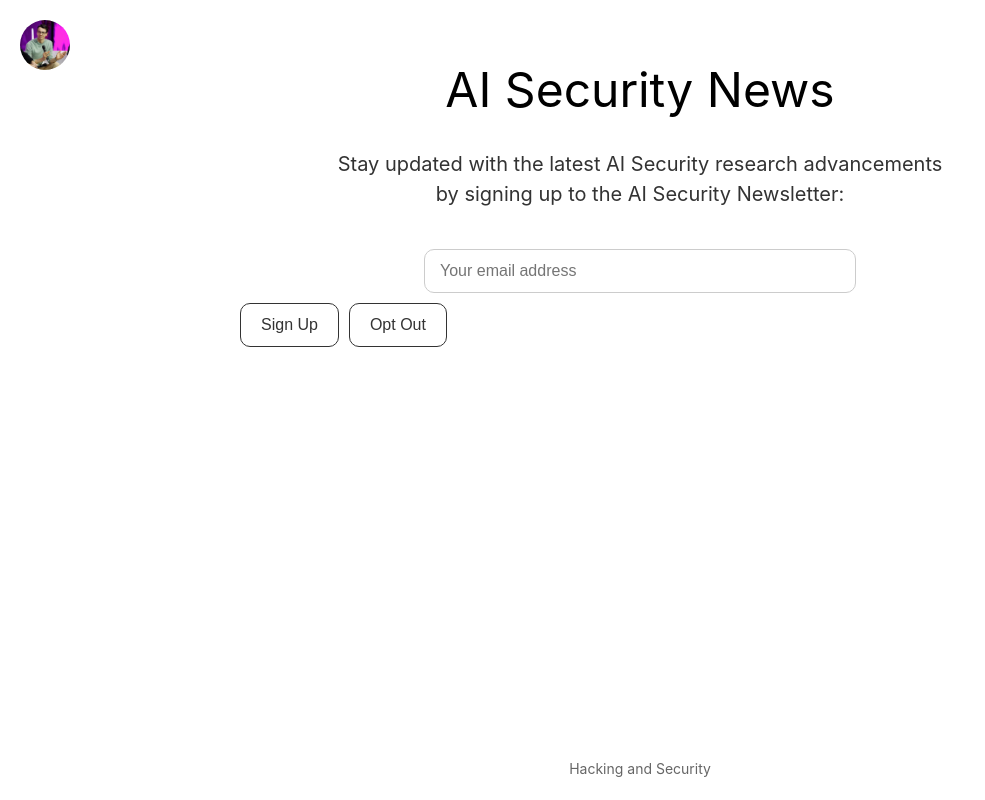
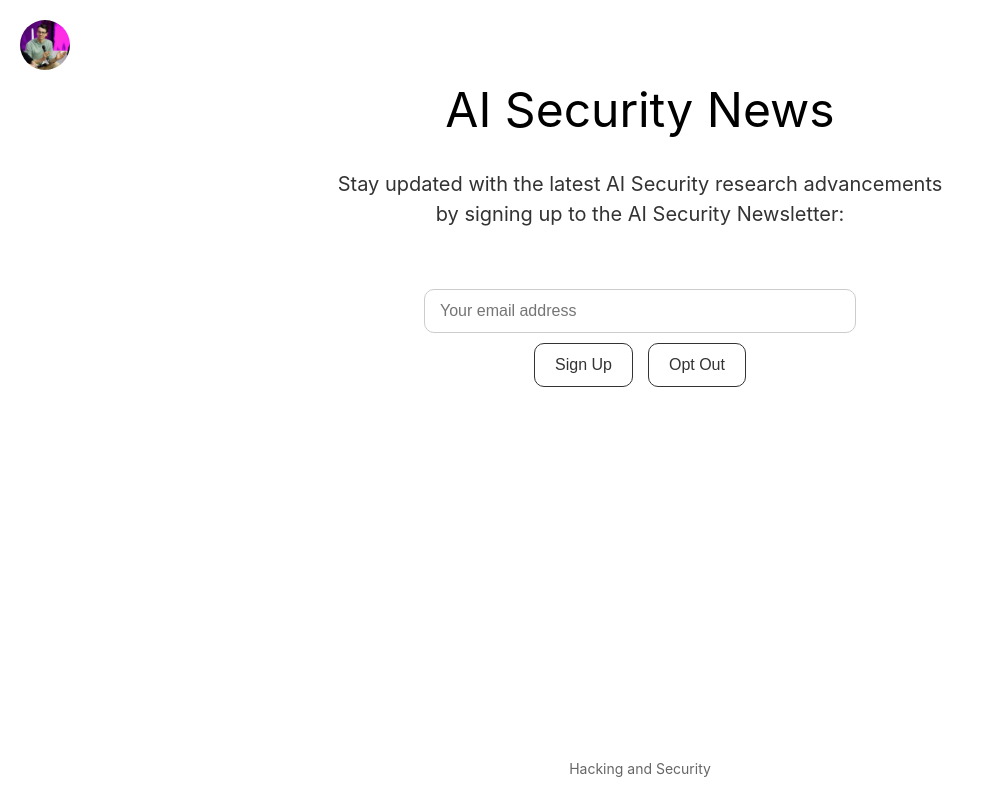
Before and after one commit to nnxmms/AI-Security-News, a Flask app: page /newsletter/ in a window 1280 px wide. Shown: the whole page, without its empty margins (0-985 px from the left). Run offline with Flask 3, Linux system fonts and the light colour scheme.

Commit message:
update: desktop view

```diff
--- a/templates/home.html
+++ b/templates/home.html
@@ -16,7 +16,6 @@ body {
     flex-direction: column;
     min-height: 100vh;
     align-items: center;
-    justify-content: center;
 }
 header {
     position: absolute;
@@ -32,25 +31,25 @@ header {
     width: 100%;
     max-width: 800px;
     margin: 0 auto;
-    padding: 20px;
+    padding: 40px 20px; /* Increased padding for better spacing */
     text-align: center;
 }
 h1 {
-    font-size: 36px; /* Reduced for mobile */
-    margin-bottom: 15px; /* Adjusted margin */
+    font-size: 48px; /* Regular size for desktop */
+    margin-bottom: 20px; /* Adjusted margin */
     color: #000;
     font-weight: normal;
 }
 .subtitle {
-    font-size: 18px; /* Reduced for mobile */
+    font-size: 20px; /* Regular size for desktop */
     color: #333;
-    margin-bottom: 30px; /* Adjusted margin */
+    margin-bottom: 50px; /* Adjusted margin */
     font-weight: normal;
     line-height: 1.5;
 }
 .email-input {
     width: 90%; /* Set width relative to the container */
-    max-width: 400px; /* Adjust the maximum width */
+    max-width: 400px; /* Adjusted maximum width */
     padding: 12px 15px;
     border: 1px solid #ccc;
     border-radius: 10px;
@@ -63,9 +62,9 @@ h1 {
 }
 .button-group {
     display: flex;
-    flex-direction: column; /* Stack buttons vertically on mobile */
-    gap: 10px; /* Adjusted gap */
-    align-items: center; /* Center the buttons */
+    flex-direction: row; /* Side by side on desktop */
+    justify-content: center;
+    gap: 15px; /* Added gap between buttons */
 }
 .btn {
     padding: 12px 20px; /* Adjusted padding */
@@ -76,7 +75,7 @@ h1 {
     font-size: 16px;
     cursor: pointer;
     transition: all 0.2s;
-    width: 100%; /* Full width for buttons */
+    flex: 1; /* Allow buttons to take same space */
     max-width: 200px; /* Set max width for buttons */
 }
 .btn:hover {
@@ -96,18 +95,19 @@ footer a.footer-link {
 footer a.footer-link:hover {
     text-decoration: underline;
 }
-@media (min-width: 769px) {
+@media (max-width: 768px) {
     h1 {
-        font-size: 48px; /* Regular size for larger screens */
+        font-size: 36px; /* Reduced for mobile */
     }
     .subtitle {
-        font-size: 20px; /* Regular size for larger screens */
+        font-size: 18px; /* Reduced for mobile */
     }
     .button-group {
-        flex-direction: row; /* Side by side on larger screens */
+        flex-direction: column; /* Stack buttons vertically on mobile */
     }
     .btn {
-        width: auto; /* Default width on larger screens */
+        width: 100%; /* Full width for buttons on mobile */
+        max-width: none; /* Override max width on mobile */
     }
 }
 </style>
```
